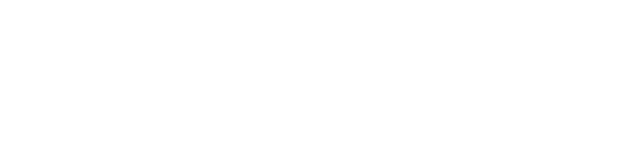
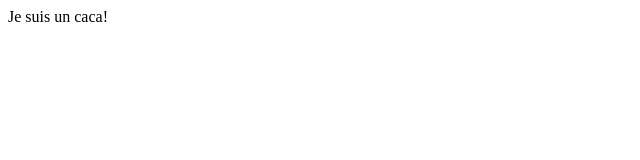
Before and after one commit to Yakuzo45/AtelierAvecThierry, a plain HTML site: page src/index.html in a window 1280 px wide. Shown: the whole page, without its empty margins (0-640 px from the left). Drawn offline with Linux system fonts and the light colour scheme.

Commit message:
modification fichier HTML

```diff
--- a/src/index.html
+++ b/src/index.html
@@ -8,6 +8,6 @@
         <script src="js/main.js"></script>
     </head>
 
-    <body>
+    <body>Je suis un caca!
     </body>
 </html>
```
